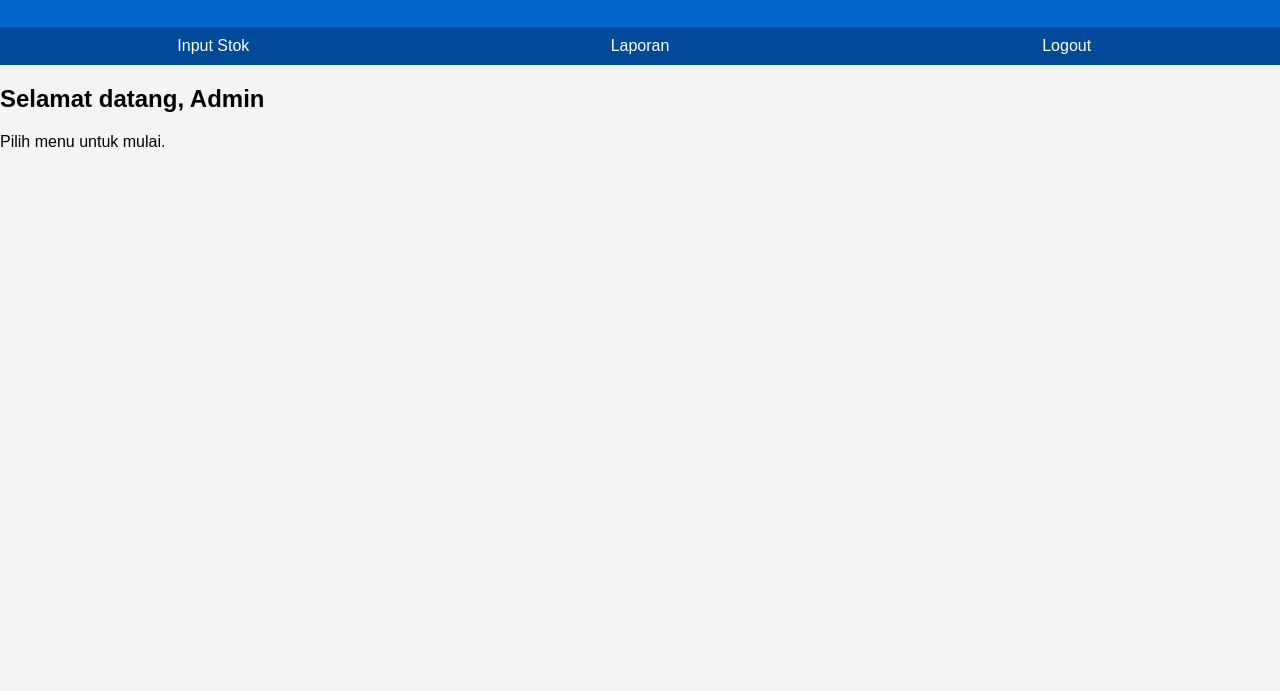
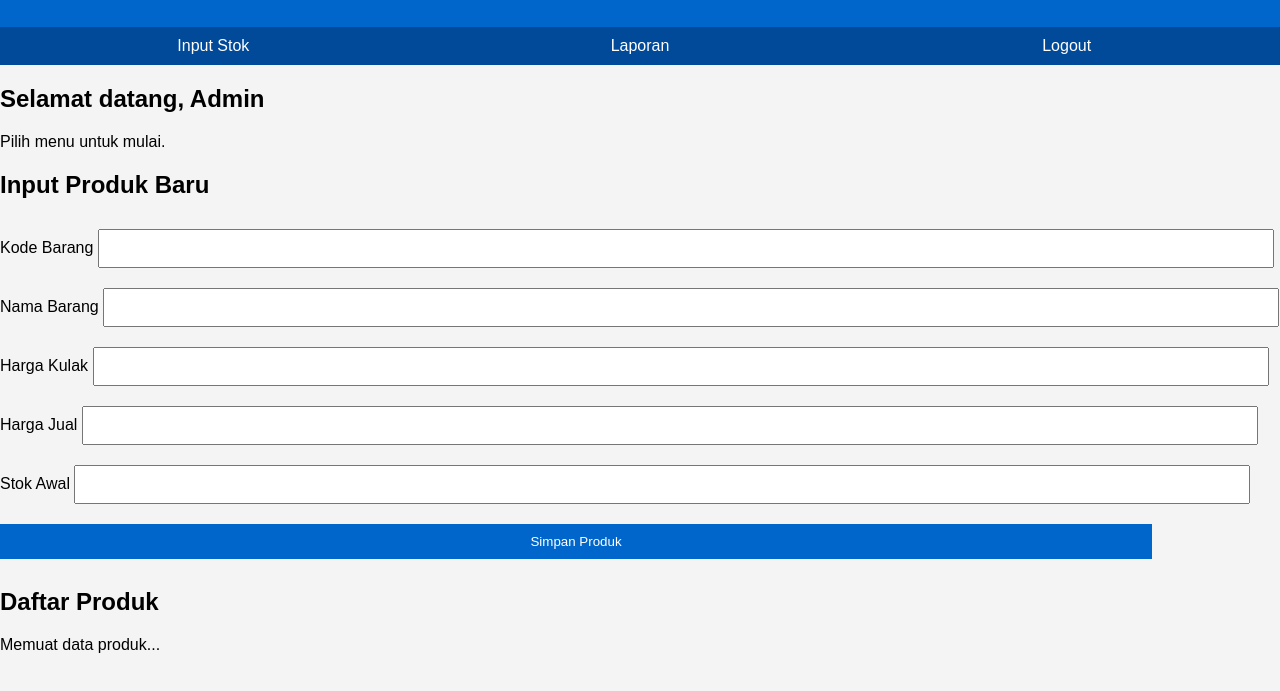
Before and after one commit to gamboel99/koperasisiswasdiuam, a plain HTML site: page admin.html in a window 1280 px wide. Shown: the part 73-764 px from the top of the page. Drawn offline with Linux system fonts and the light colour scheme.

Commit message:
Update admin.html

```diff
--- a/admin.html
+++ b/admin.html
@@ -23,5 +23,31 @@
     <p>Pilih menu untuk mulai.</p>
   </main>
   <script src="assets/js/admin.js"></script>
+  <main class="container">
+  <h2>Input Produk Baru</h2>
+
+  <form id="stokForm" class="form-box">
+    <label for="kode">Kode Barang</label>
+    <input type="text" id="kode" required>
+
+    <label for="nama">Nama Barang</label>
+    <input type="text" id="nama" required>
+
+    <label for="hargaKulak">Harga Kulak</label>
+    <input type="number" id="hargaKulak" required>
+
+    <label for="hargaJual">Harga Jual</label>
+    <input type="number" id="hargaJual" required>
+
+    <label for="stok">Stok Awal</label>
+    <input type="number" id="stok" required>
+
+    <button type="submit" class="btn">Simpan Produk</button>
+  </form>
+
+  <h2>Daftar Produk</h2>
+  <div id="produkList">Memuat data produk...</div>
+</main>
+
 </body>
 </html>
```
